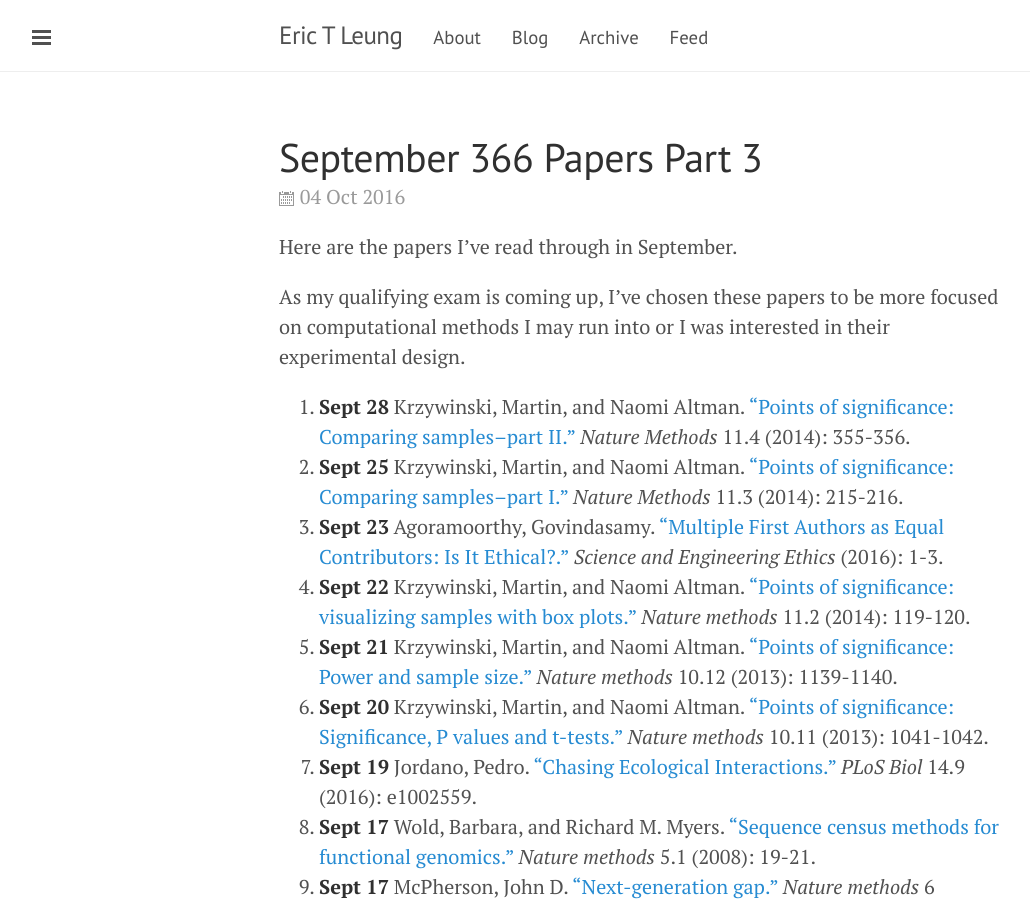
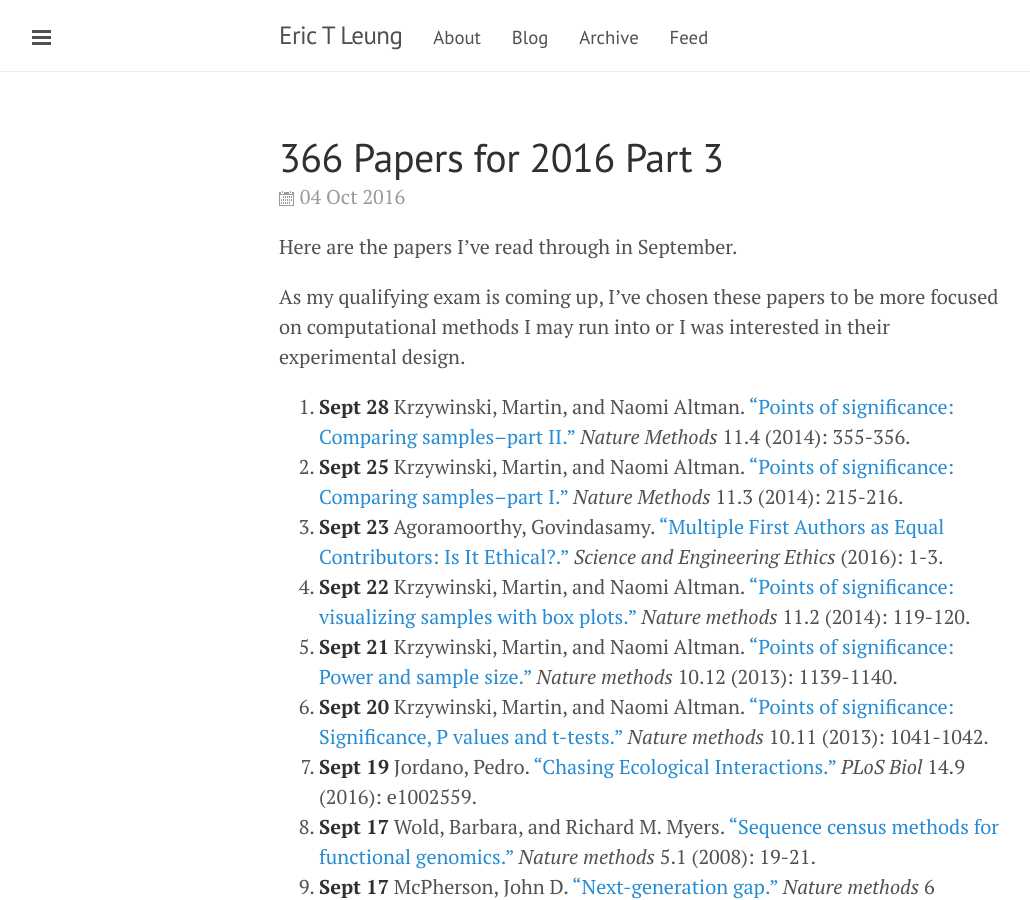
Before and after one commit to erictleung/erictleung.github.io, a Jekyll site: the page built from _posts/2016-10-04-366-papers-for-2016-part-3.md, in a window 1280 px wide and 900 px high. Shown: the whole window, without its empty margins (1-1031 px from the left). Built offline with Jekyll 4.4.1, drawn with Linux system fonts in a browser that asks for light colours; nearby versions of some CDN libraries.

Commit message:
Update title for 366 Papers for 2016 Part 3

```diff
--- a/_posts/2016-10-04-366-papers-for-2016-part-3.md
+++ b/_posts/2016-10-04-366-papers-for-2016-part-3.md
@@ -1,6 +1,6 @@
 ---
 layout: post
-title: September 366 Papers Part 3
+title: 366 Papers for 2016 Part 3
 category:
   - Graduate School
 tags:
```
